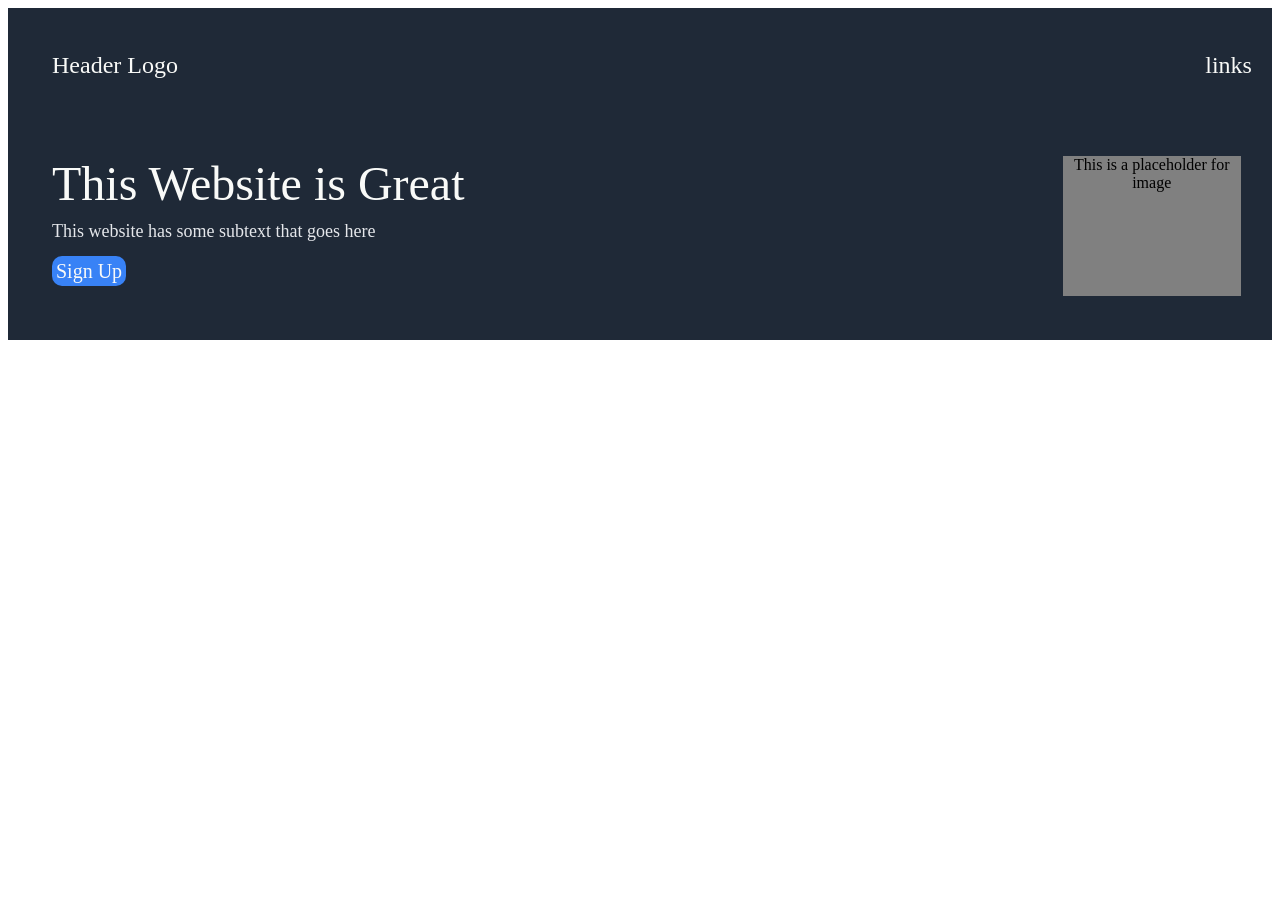
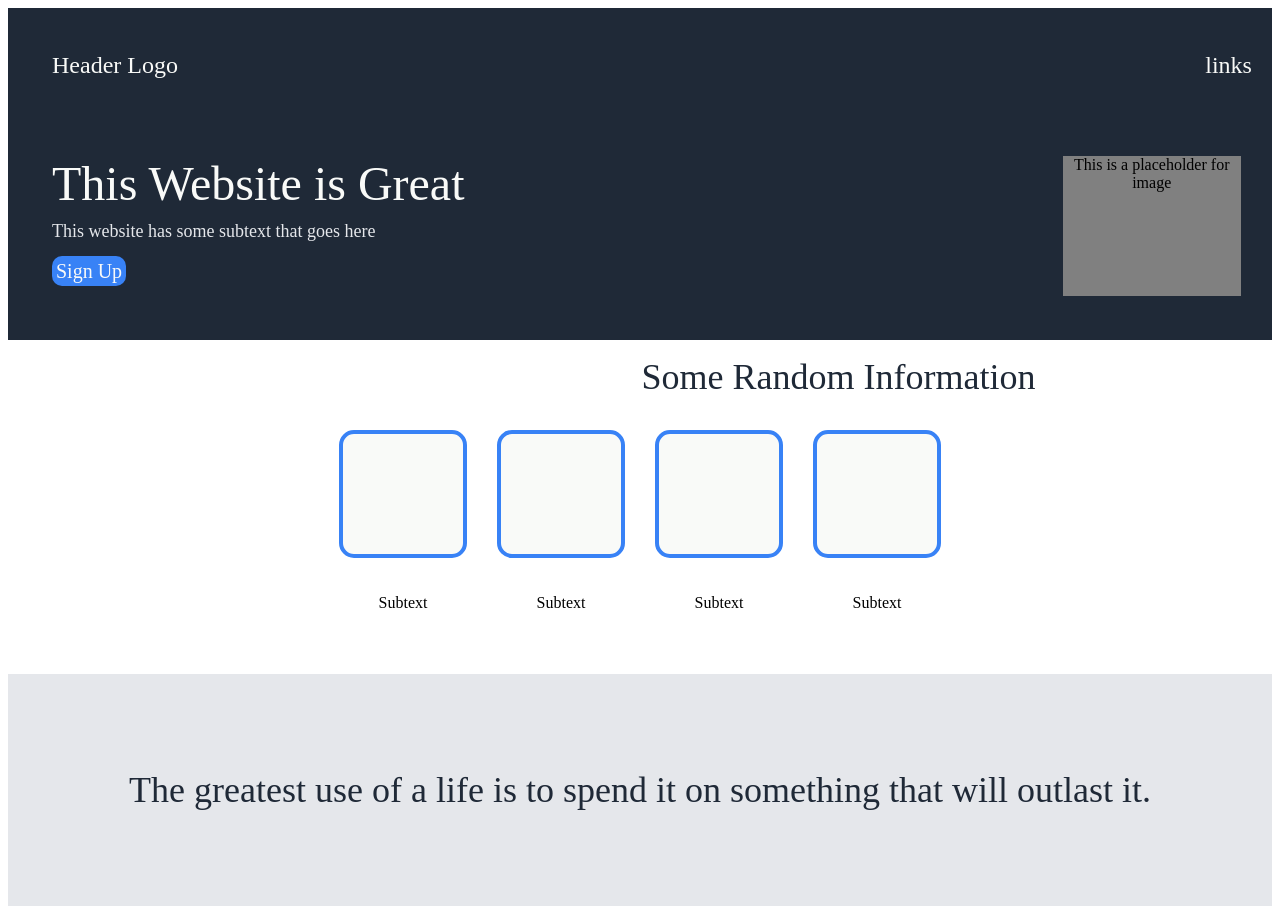
Before and after one commit to Paramveer432/Landing-Page-Odin, a plain HTML site: page index.html in a window 1280 px wide. Before the commit the page ends 800 px from the top, so only its background shows below. Drawn offline with Linux system fonts and the light colour scheme.

Commit message:
completed website
doesn't look that great but its my first website

```diff
--- a/index.html
+++ b/index.html
@@ -19,8 +19,34 @@
             <p>This website has some subtext that goes here</p>
             <span2>Sign Up</span2>
         </div>
+    </div>
 
 
+    <div class="Container2">
+        <div class="RandomInfo">
+            <span>Some Random Information</span>
+        </div>
+    </div>
+    <div class="container3">
+        <div class="class1"> </div>
+
+        <div class="class2"> </div>
+
+        <div class="class3"> </div>
+
+        <div class="class4"> </div>
+    </div>
+    <div class="container4">
+        <div class="class1text">Subtext</div>
+        <div class="class2text">Subtext</div>
+        <div class="class3text">Subtext</div>
+        <div class="class4text">Subtext</div>
+    </div>
+
+    <div class="container5">
+        <div class="quote">
+            <span>The greatest use of a life is to spend it on something that will outlast it.</span>
+        </div>
     </div>
 </body>
 </html>
--- a/styles.css
+++ b/styles.css
@@ -11,6 +11,9 @@
     margin: 0px;
 }
 
+
+
+/* first section */
 .Container1 div {
     margin: 28px;
     padding: 0px;
@@ -65,3 +68,100 @@
     border-radius: 10px;
     padding:4px;
 }
+
+
+
+
+
+
+/* 2nd section first part */
+.Container2 {
+    display:flex;
+    height: auto;
+    padding: 16px;
+    flex-direction: column;
+    justify-content: center;
+    align-items: flex-start;
+    gap: 8px;
+
+    margin: 0px;
+}
+
+
+.Container2 div {
+    margin: 0px;
+    padding: 0px;
+    float: right;
+    width: 40.5%;
+
+    text-align: center;
+    margin-left: 565px;
+}
+
+.Container2 .RandomInfo span {
+    color:#1F2937;
+    font-size: 36px;
+}
+
+/*2nd section 2nd part*/
+
+.container3 {
+    display:flex;
+    height: auto;
+    padding: 16px;
+    flex-direction: row;
+    justify-content: center;
+    align-items: center;
+    gap: 30px;
+
+}
+
+
+.container3 div {
+  background-color: #F9FAF8;
+  border: 4px solid #3882F6;
+  width: 120px;
+  height: 120px;
+  border-radius: 15px;
+}
+
+
+/*2nd section third part*/
+.container4 {
+    display:flex;
+    height: auto;
+    padding: 16px;
+    flex-direction: row;
+    justify-content: center;
+    align-items: center;
+    gap:30px;
+    text-align: center;
+}
+
+
+.container4 div {
+    width: 120px;
+    height: 60px;
+    border: 4px solid white;
+}
+
+
+
+/*3rd section first part*/
+.container5 {
+    display:flex;
+    height: 200px;
+    padding: 16px;
+    flex-direction: row;
+    justify-content: center;
+    align-items: center;
+    gap: 30px;
+    background-color: #E5E7EB;
+}
+
+
+.container5 .quote span {
+    font-size: 36px;
+    font-family: light italic;
+    color:#1F2937;
+}
```
